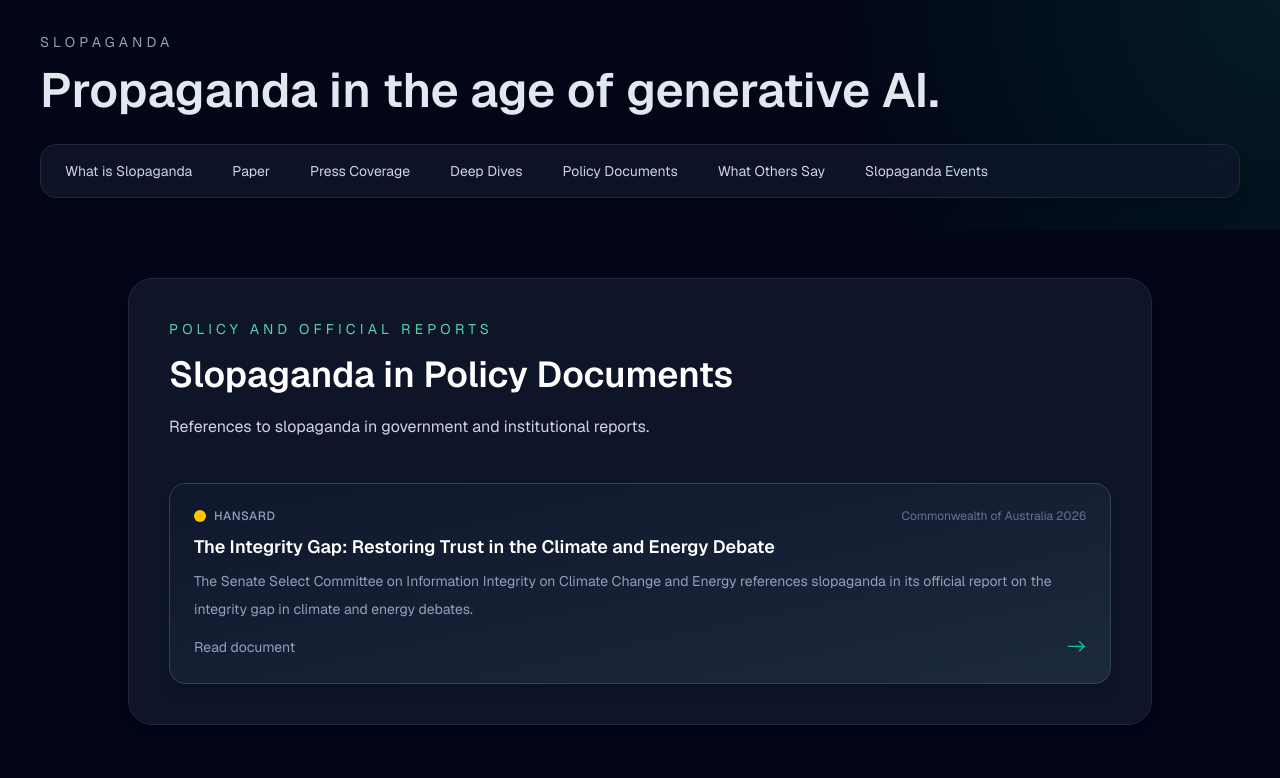
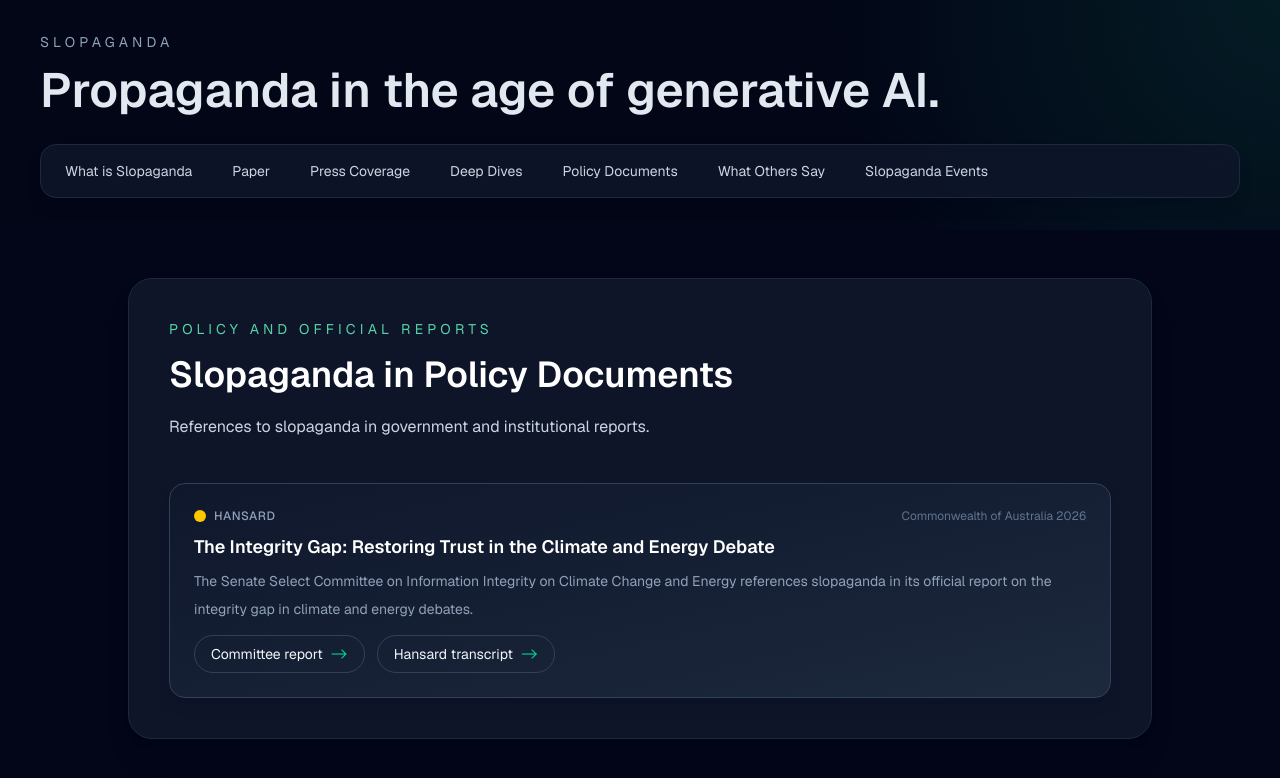
Before and after one commit to ebrahimifard/slopaganda, a Next.js app: page /policy-documents in a window 1280 px wide. Shown: the top 778 px of the page. Built offline with nearby package versions, Linux system fonts and the light colour scheme.

Commit message:
adding two entries to press coverage and updating the polciy document

```diff
--- a/src/app/policy-documents/page.tsx
+++ b/src/app/policy-documents/page.tsx
@@ -5,7 +5,16 @@ const policyDocuments = [
     title: "The Integrity Gap: Restoring Trust in the Climate and Energy Debate",
     description:
       "The Senate Select Committee on Information Integrity on Climate Change and Energy references slopaganda in its official report on the integrity gap in climate and energy debates.",
-    link: "https://www.aph.gov.au/Parliamentary_Business/Committees/Senate/Information_Integrity_on_Climate_Change_and_Energy/ClimateIntegrity/Report/Chapter_9_-_Committee_view",
+    resources: [
+      {
+        label: "Committee report",
+        href: "https://www.aph.gov.au/Parliamentary_Business/Committees/Senate/Information_Integrity_on_Climate_Change_and_Energy/ClimateIntegrity/Report/Chapter_9_-_Committee_view",
+      },
+      {
+        label: "Hansard transcript",
+        href: "https://www.aph.gov.au/Parliamentary_Business/Hansard/Hansard_Display?bid=chamber/hansards/29212/&sid=0309",
+      },
+    ],
   },
 ];
 
@@ -27,12 +36,9 @@ export default function PolicyDocumentsPage() {
 
         <div className="mt-10 grid gap-6">
           {policyDocuments.map((item) => (
-            <a
+            <article
               key={item.title}
-              href={item.link}
-              target="_blank"
-              rel="noopener noreferrer"
-              className="group block rounded-2xl border border-slate-700 bg-gradient-to-br from-slate-900 to-slate-800 p-6 shadow-lg transition-all duration-300 hover:-translate-y-1 hover:border-emerald-400/60 hover:shadow-xl hover:shadow-emerald-500/10"
+              className="rounded-2xl border border-slate-700 bg-gradient-to-br from-slate-900 to-slate-800 p-6 shadow-lg"
             >
               <div className="mb-3 flex items-start justify-between gap-4">
                 <div className="flex items-center gap-2">
@@ -51,13 +57,23 @@ export default function PolicyDocumentsPage() {
               <p className="mb-3 text-sm leading-7 text-slate-400">
                 {item.description}
               </p>
-              <div className="flex items-center justify-between">
-                <span className="text-sm text-slate-400">Read document</span>
-                <span className="text-emerald-400 transition-colors group-hover:text-emerald-300">
-                  -&gt;
-                </span>
+              <div className="flex flex-wrap gap-3">
+                {item.resources.map((resource) => (
+                  <a
+                    key={resource.href}
+                    href={resource.href}
+                    target="_blank"
+                    rel="noopener noreferrer"
+                    className="group inline-flex items-center gap-2 rounded-full border border-slate-700 px-4 py-2 text-sm text-slate-300 transition-colors hover:border-emerald-400/60 hover:text-emerald-200"
+                  >
+                    {resource.label}
+                    <span className="text-emerald-400 transition-colors group-hover:text-emerald-300">
+                      -&gt;
+                    </span>
+                  </a>
+                ))}
               </div>
-            </a>
+            </article>
           ))}
         </div>
       </section>
--- a/src/app/press-coverage/page.tsx
+++ b/src/app/press-coverage/page.tsx
@@ -10,6 +10,26 @@ type PressItem = {
 };
 
 const pressItems: PressItem[] = [
+  {
+    outlet: "KQED / NPR",
+    date: "20 May 2026",
+    title: "Iran Is Winning The Slopaganda War",
+    description:
+      "Prof. Michal Klincewicz discusses how AI-generated LEGO videos are reshaping wartime propaganda, information ecosystems, and the meme war around the U.S.-Israel-Iran conflict.",
+    href: "https://www.kqed.org/news/12084447/iran-is-winning-the-slopaganda-war",
+    action: "Read article",
+    color: "bg-teal-400",
+  },
+  {
+    outlet: "The Christian Science Monitor",
+    date: "20 May 2026",
+    title: "With viral 'Lego' videos, Iran stakes claim as a propaganda power player",
+    description:
+      "Feature on Iran's viral AI-driven propaganda campaign and its reach with Western audiences, featuring Dr. Michal Klincewicz.",
+    href: "https://www.csmonitor.com/World/Middle-East/2026/0520/iran-ai-slopaganda-propaganda-social-media-trump",
+    action: "Read article",
+    color: "bg-cyan-400",
+  },
   {
     outlet: "Medieinstitutet Fojo",
     date: "12 May 2026",
```
